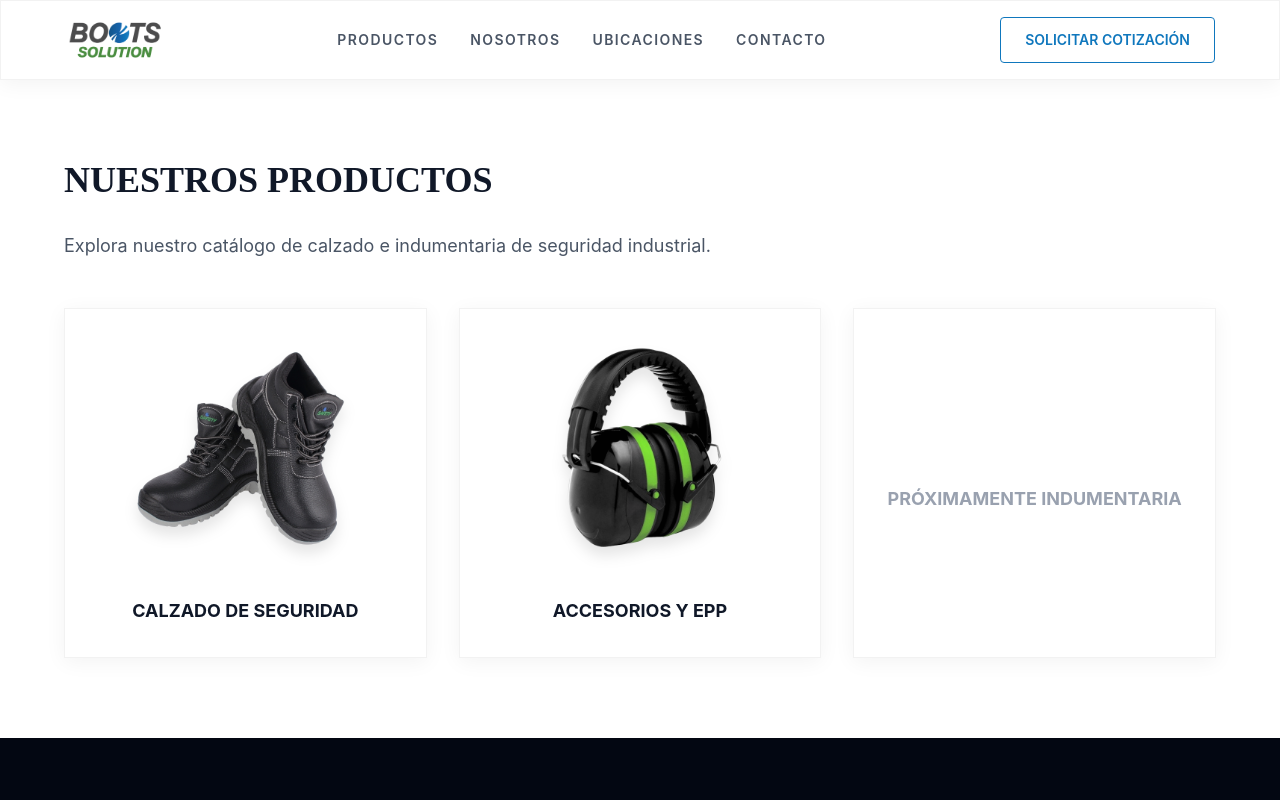
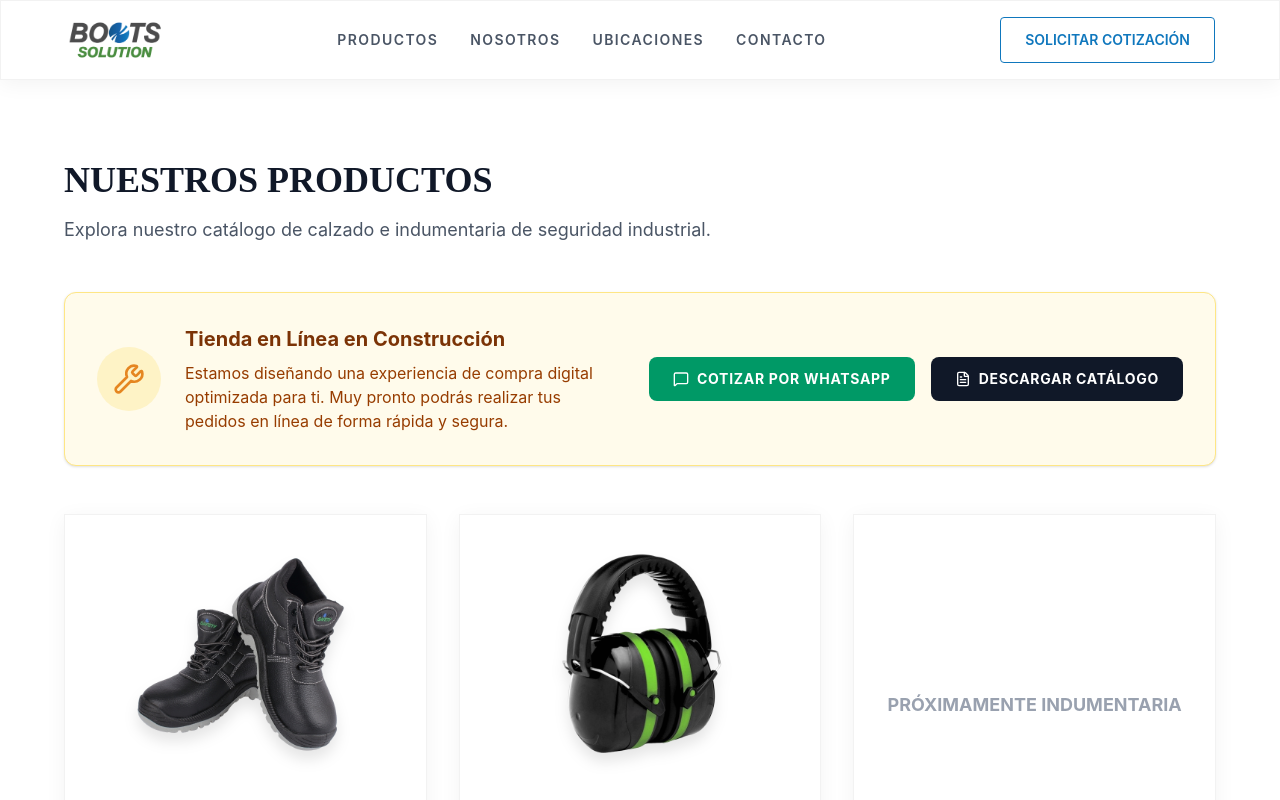
Before and after one commit to cryptogabovz/boot-web, a React (Vite) app: page /productos in a window 1280 px wide. Shown: the top 800 px of the page. Built offline with nearby package versions, Linux system fonts and the light colour scheme.

Commit message:
feat: add under construction banner to products and fix build issues

```diff
--- a/src/pages/Contact.tsx
+++ b/src/pages/Contact.tsx
@@ -58,7 +58,7 @@ export default function Contact() {
       if (!response.ok) throw new Error('Error al enviar a GHL');
 
       setStatus('success');
-      setFormData({ name: '', email: '', phone: '', message: '' });
+      setFormData({ name: '', email: '', phone: '', message: '', honey: '' });
     } catch (error) {
       console.error(error);
       setStatus('error');
--- a/src/pages/Home.tsx
+++ b/src/pages/Home.tsx
@@ -1,4 +1,4 @@
-import { Shield, Layers, HardHat, Factory, CheckCircle, Truck, Wrench, Flame, Award, Zap, PackageOpen, CheckCircle2 } from 'lucide-react';
+import { Shield, HardHat, Factory, CheckCircle, Truck, Flame, Award, Zap, PackageOpen, CheckCircle2 } from 'lucide-react';
 import { Link } from 'react-router-dom';
 
 export default function Home() {
--- a/src/pages/Products.tsx
+++ b/src/pages/Products.tsx
@@ -1,8 +1,41 @@
+import { Wrench, FileText, MessageSquare } from 'lucide-react';
+
 export default function Products() {
   return (
     <div className="max-w-7xl mx-auto px-4 md:px-16 py-20">
-      <h1 className="text-4xl font-bold text-gray-900 mb-8 uppercase font-[Montserrat]">Nuestros Productos</h1>
+      <h1 className="text-4xl font-bold text-gray-900 mb-4 uppercase font-[Montserrat]">Nuestros Productos</h1>
       <p className="text-lg text-gray-600 mb-12">Explora nuestro catálogo de calzado e indumentaria de seguridad industrial.</p>
+
+      {/* Banner de Construcción */}
+      <div className="bg-amber-50 border border-amber-200 rounded-xl p-8 mb-12 flex flex-col md:flex-row items-center gap-6 shadow-sm">
+        <div className="bg-amber-100 p-4 rounded-full text-amber-600">
+          <Wrench className="w-8 h-8 animate-pulse" />
+        </div>
+        <div className="flex-1 text-center md:text-left">
+          <h2 className="text-xl font-bold text-amber-900 mb-2">Tienda en Línea en Construcción</h2>
+          <p className="text-amber-800">
+            Estamos diseñando una experiencia de compra digital optimizada para ti. Muy pronto podrás realizar tus pedidos en línea de forma rápida y segura.
+          </p>
+        </div>
+        <div className="flex flex-col sm:flex-row gap-4 w-full md:w-auto">
+          <a
+            href="https://wa.me/584241234567" /* Reemplazar con el WhatsApp real si aplica, o dejar genérico */
+            target="_blank"
+            rel="noopener noreferrer"
+            className="flex items-center justify-center gap-2 bg-emerald-600 hover:bg-emerald-700 text-white font-bold px-6 py-3 rounded-lg transition-colors text-sm uppercase tracking-wider"
+          >
+            <MessageSquare className="w-4 h-4" />
+            Cotizar por WhatsApp
+          </a>
+          <button
+            onClick={() => alert('El catálogo PDF se está generando y estará disponible en breve.')}
+            className="flex items-center justify-center gap-2 bg-gray-900 hover:bg-gray-800 text-white font-bold px-6 py-3 rounded-lg transition-colors text-sm uppercase tracking-wider"
+          >
+            <FileText className="w-4 h-4" />
+            Descargar Catálogo
+          </button>
+        </div>
+      </div>
 
       <div className="grid grid-cols-1 md:grid-cols-3 gap-8">
         <div className="glass-panel p-8 border border-gray-200 flex flex-col items-center group cursor-pointer hover:border-accent-blue transition-colors">
```
